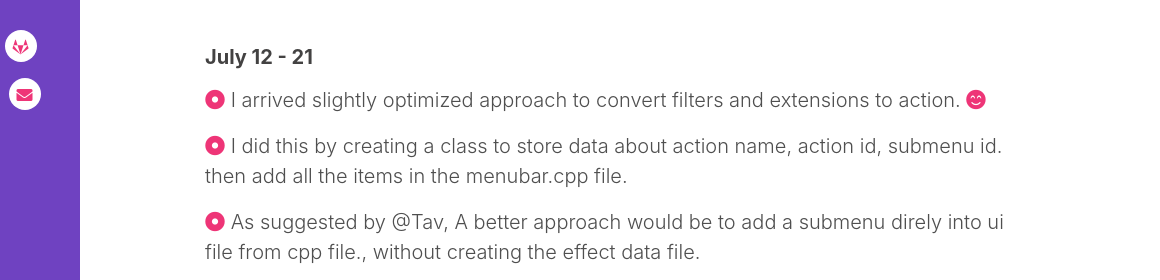
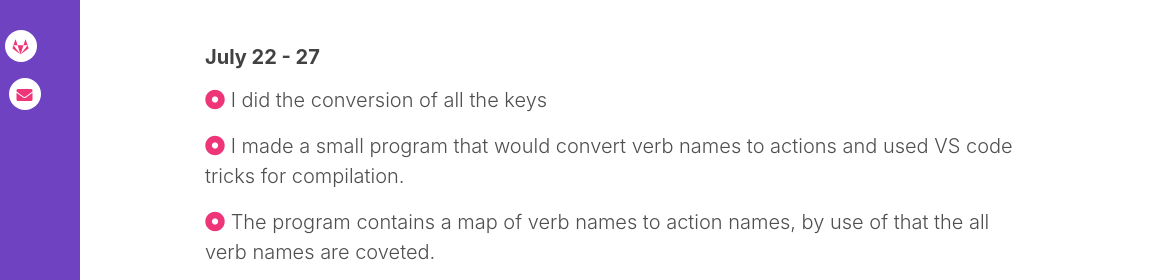
Before and after one commit to SushantAA/Blog, a plain HTML site: page VerbAction/index.html in a window 1280 px wide. Shown: the part 341-621 px from the top of the page, 120-1280 px from the left. Drawn offline with nearby package versions, Linux system fonts and the light colour scheme.

Commit message:
initial commit

```diff
--- a/VerbAction/index.html
+++ b/VerbAction/index.html
@@ -61,6 +61,23 @@
 				This Blog is about my GSoC project Verb to Gio::Actions, Want to know more about the project <a href="https://wiki.inkscape.org/wiki/index.php?title=GSoC_2021_Verbs_to_Gio::Actions"><i class="fas fa-link"></i></a>
 			</p>
 		</div>
+
+		<div class='container'>
+			<h5 class="mt-5">July 22 - 27</h5>
+			<p class="mt-3 lead">
+				<a href="#"><i class="fas fa-dot-circle"></i></a>
+				I did the conversion of all the keys
+			</p>
+			<p class="mt-3 lead">
+				<a href="#"><i class="fas fa-dot-circle"></i></a>
+				I made a small program that would convert verb names to actions and used VS code tricks for compilation.
+			</p>
+			<p class="mt-3 lead">
+				<a href="#"><i class="fas fa-dot-circle"></i></a>
+				The program contains a map of verb names to action names, by use of that the all verb names are coveted.
+			</p>
+		</div>
+
 
 		<div class='container'>
 			<h5 class="mt-5">July 12 - 21</h5>
```
